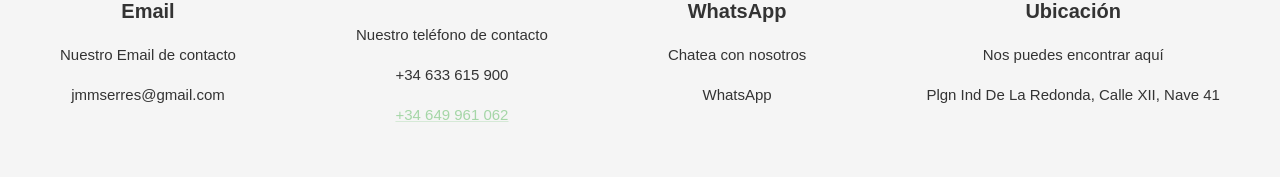
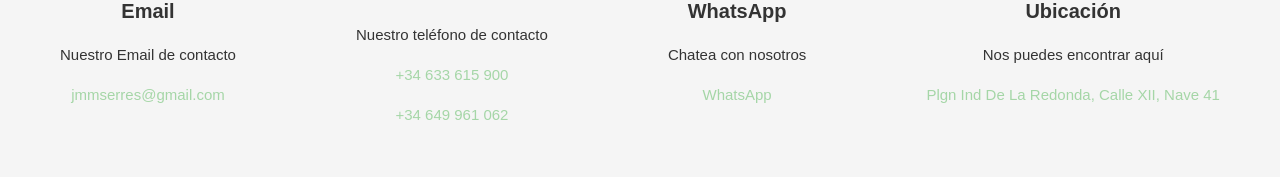
Before and after one commit to Javiermartin12/Front-Serresfilm, a Next.js app: page /contact in a window 1280 px wide. Shown: the part 157-334 px from the top of the page. Built offline with nearby package versions, Linux system fonts and the light colour scheme.

Commit message:
Finished component

```diff
--- a/src/components/Contact/DataContact.tsx
+++ b/src/components/Contact/DataContact.tsx
@@ -74,12 +74,14 @@ const DataContact = () => {
                 sx={{
                   fontSize: 15,
                   textDecoration: "none",
-                  color: "inherit",
                 }}
               >
                 +34 633 615 900
               </Link>
-              <Link href="tel:+34649961062" sx={{ fontSize: 15 }}>
+              <Link
+                href="tel:+34649961062"
+                sx={{ fontSize: 15, textDecoration: "none" }}
+              >
                 +34 649 961 062
               </Link>
             </>
@@ -92,7 +94,6 @@ const DataContact = () => {
               sx={{
                 fontSize: 15,
                 textDecoration: "none",
-                color: "inherit",
               }}
             >
               {data.address}
```
